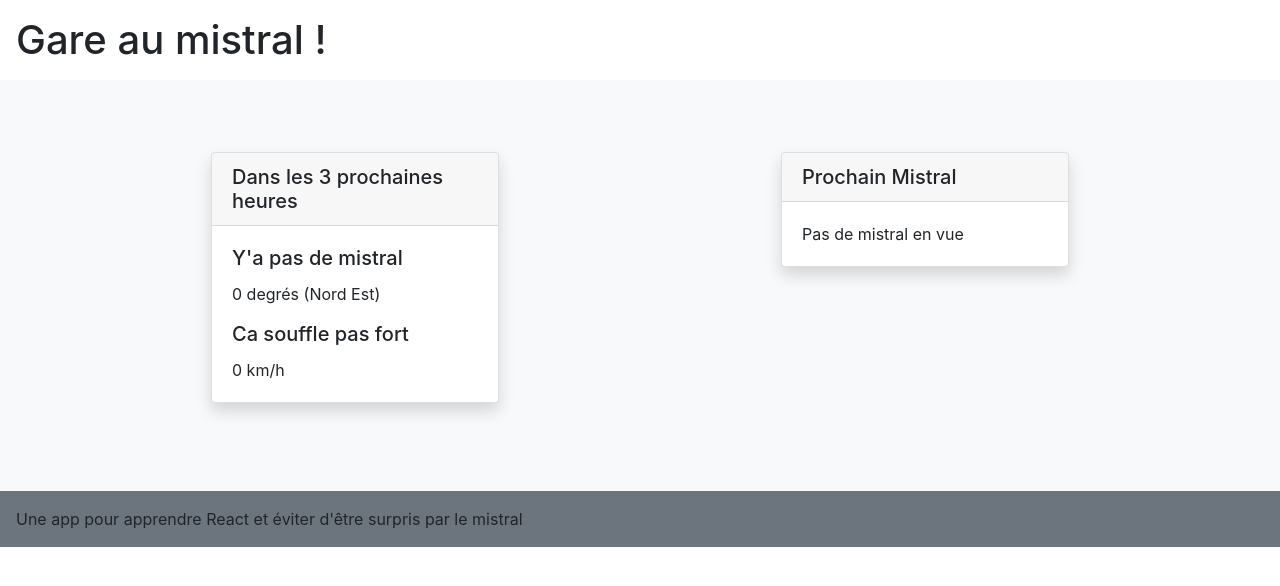
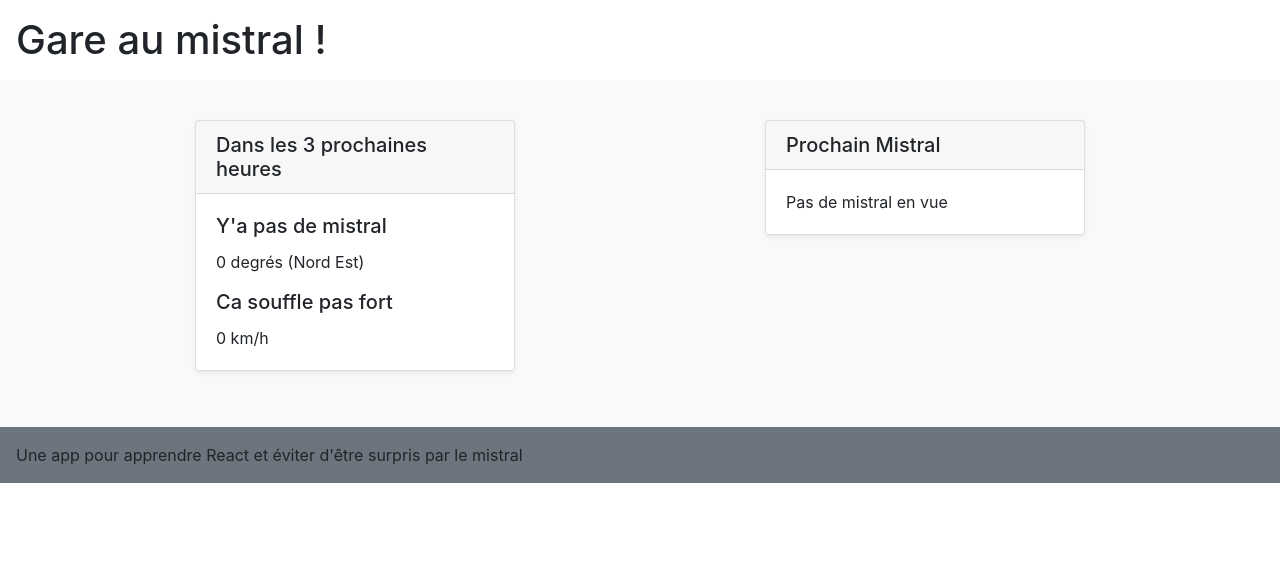
Before and after one commit to gmrdn/mistral, a React (Create React App) app: page / in a window 1280 px wide. Shown: the top 586 px of the page. Built offline with nearby package versions, Linux system fonts and the light colour scheme; no server answers.

Commit message:
Layout : minor css rearrangement

```diff
--- a/src/App.js
+++ b/src/App.js
@@ -22,7 +22,7 @@ function isStrong(speed) {
 }
 
 const joursDeMistral = (forecast) => {
-  return forecast.data.list.filter(function(jour) {
+  return forecast.data.list.filter(function (jour) {
     return (isMistral(jour.wind.deg) && isStrong(jour.wind.speed))
   })
 }
@@ -57,10 +57,10 @@ function App() {
       <div className="bg-light p-4">
         <div className="container">
           <div className="row">
-          <div className="col py-md-5 mb-3">
+            <div className="col py-md-3 mb-3">
               <Demain mistral={mistral} windDirection={windDirection} strong={strong} windSpeed={windSpeed} />
             </div>
-          <div className="col py-md-5 mb-3">
+            <div className="col py-md-3 mb-3">
               <Prochain prochainsJours={prochainsJours} />
             </div>
           </div>
--- a/src/components/Demain.js
+++ b/src/components/Demain.js
@@ -15,7 +15,7 @@ const getDirection = (degrees) => {
 
 const Demain = (props) => {
     return (
-        <div className="card shadow mx-auto" style={{ "width": "18rem" }}>
+        <div className="card shadow-sm mx-auto" style={{ "width": "20rem" }}>
             <h5 className="card-header">Dans les 3 prochaines heures</h5>
             <div className="card-body">
                 <h5 className="card-title" id='is_mistral'>{props.mistral ? "Y'a du mistral" : "Y'a pas de mistral"}</h5>
--- a/src/components/Prochain.js
+++ b/src/components/Prochain.js
@@ -6,7 +6,7 @@ moment.locale('fr');
 
 const Prochain = (props) => {
     return (
-        <div className="card shadow mx-auto" style={{ "width": "18rem" }}>
+        <div className="card shadow-sm mx-auto" style={{ "width": "20rem" }}>
             <h5 className="card-header">Prochain Mistral</h5>
             <div className="card-body">
                 <p className="card-text" id='prochain_jour'>
```
Also changed, not shown: 1 other file (tests, documents, lock files or other folders). Lines whose indentation alone changed are shown as unchanged.
